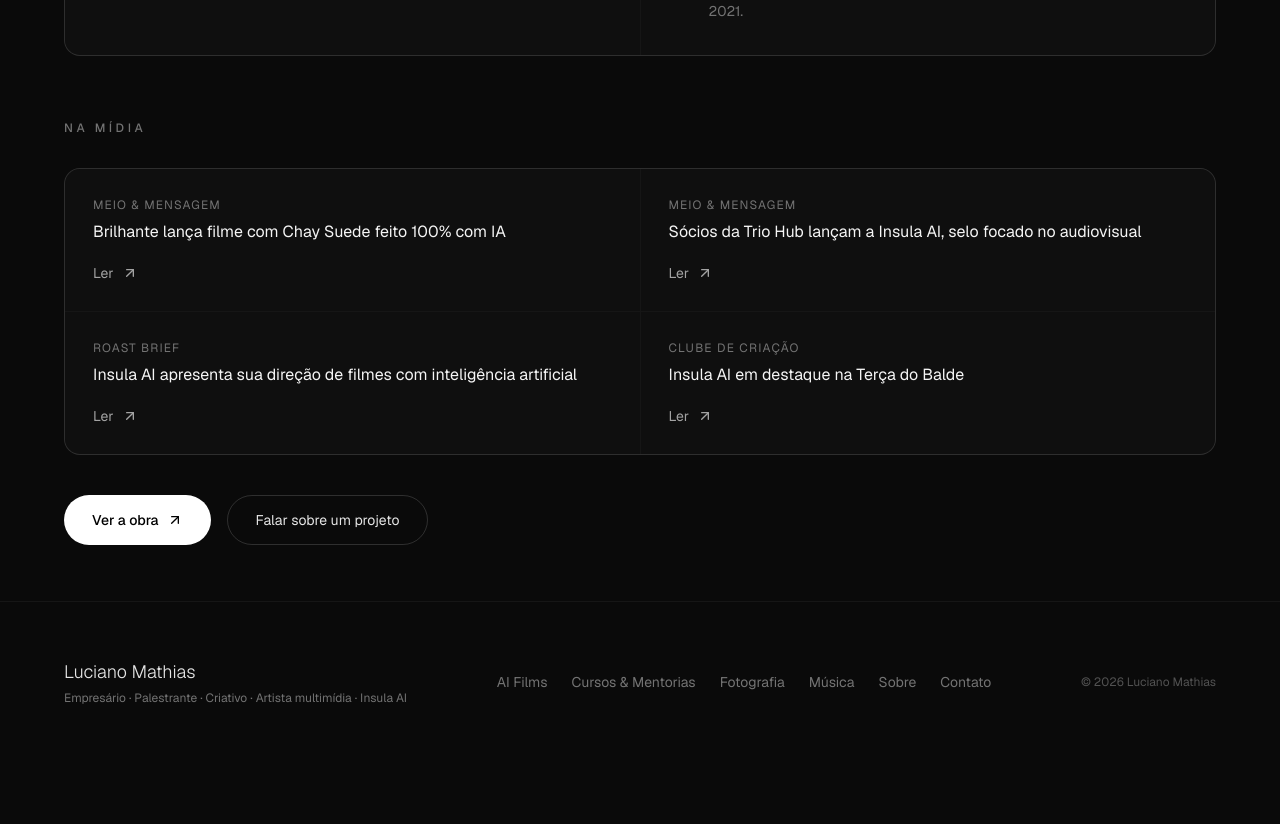
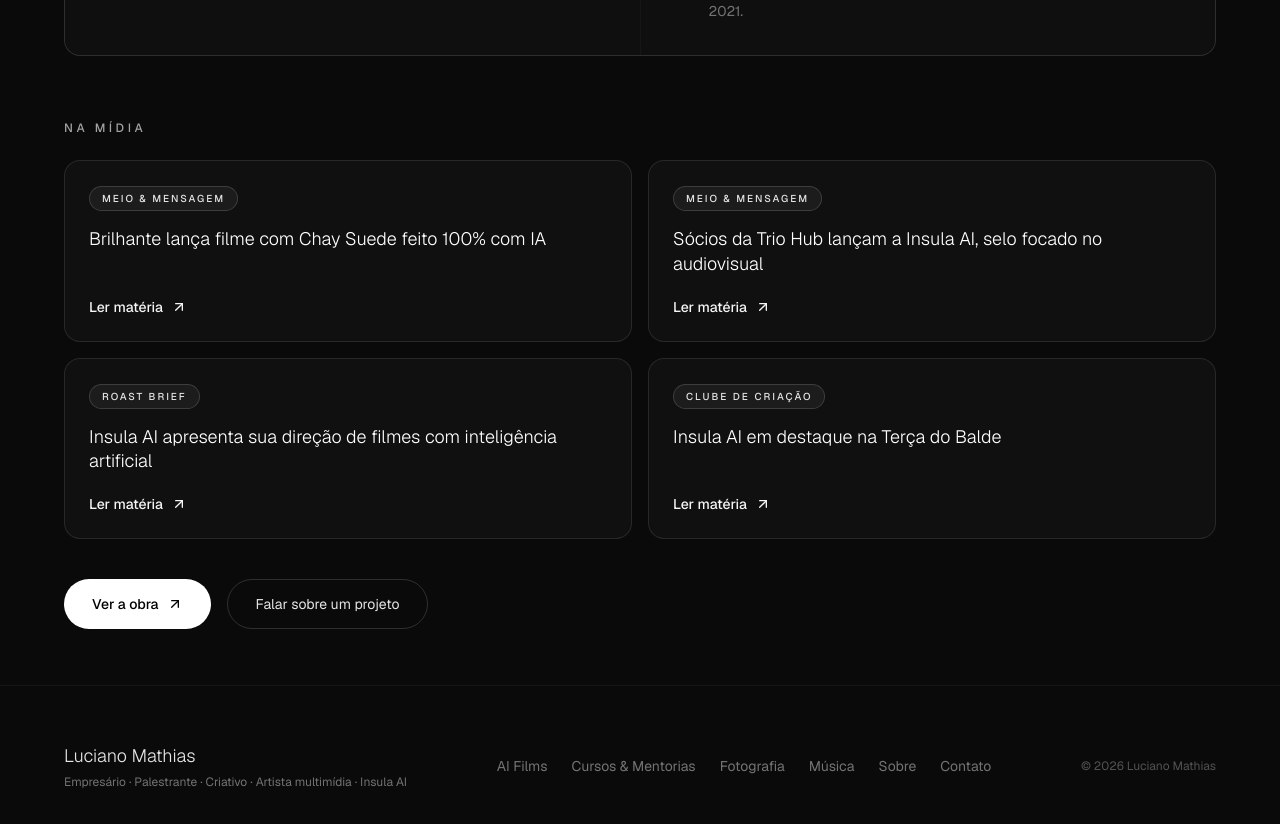
Before and after one commit to lucianomathias1982/lucianomathias-site, a Next.js app: page /sobre in a window 1280 px wide. Shown: the part 1680-2504 px from the top of the page. Before the commit the page ends 2442 px from the top, so only its background shows below. Built offline with nearby package versions, Linux system fonts and the light colour scheme.

Commit message:
sobre: Na midia com mais destaque (cards, selo, contraste)

```diff
--- a/app/sobre/page.tsx
+++ b/app/sobre/page.tsx
@@ -127,22 +127,24 @@
 
           {/* Na mídia */}
           <div className="mt-16">
-            <p className="mb-8 text-xs font-medium uppercase tracking-[0.3em] text-neutral-500">Na mídia</p>
-            <div className="grid gap-px overflow-hidden rounded-2xl border border-white/10 bg-white/5 md:grid-cols-2">
+            <p className="mb-6 text-xs font-medium uppercase tracking-[0.3em] text-neutral-400">Na mídia</p>
+            <div className="grid gap-4 sm:grid-cols-2">
               {MEDIA.map((m) => (
                 <a
                   key={m.href}
                   href={m.href}
                   target="_blank"
                   rel="noopener noreferrer"
-                  className="group flex flex-col justify-between gap-5 bg-neutral-950/60 p-7 transition hover:bg-neutral-900/60"
+                  className="group flex flex-col justify-between gap-5 rounded-2xl border border-white/10 bg-neutral-900/50 p-6 transition hover:border-white/30 hover:bg-neutral-900"
                 >
                   <div>
-                    <p className="text-xs uppercase tracking-widest text-neutral-500">{m.outlet}</p>
-                    <p className="mt-2 text-base leading-snug text-neutral-100">{m.title}</p>
+                    <span className="inline-block rounded-full border border-white/15 bg-white/5 px-3 py-1 text-[10px] font-medium uppercase tracking-[0.2em] text-neutral-200">
+                      {m.outlet}
+                    </span>
+                    <p className="mt-4 text-lg font-light leading-snug text-white">{m.title}</p>
                   </div>
-                  <span className="inline-flex items-center gap-2 text-sm text-neutral-400 transition group-hover:text-white">
-                    Ler <ArrowUpRight className="h-4 w-4" />
+                  <span className="inline-flex items-center gap-2 text-sm font-medium text-neutral-100 transition group-hover:gap-3">
+                    Ler matéria <ArrowUpRight className="h-4 w-4" />
                   </span>
                 </a>
               ))}
```
